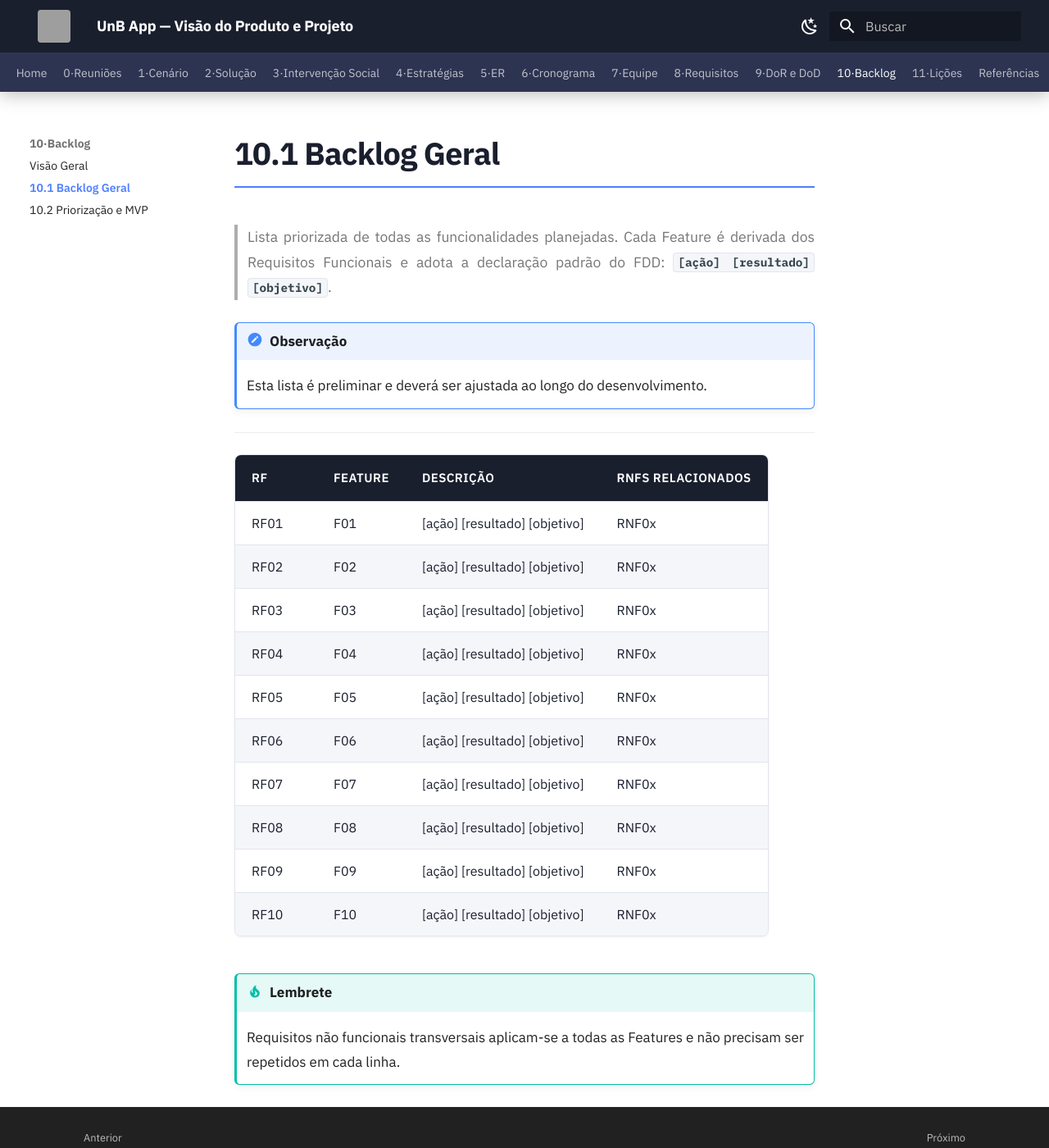
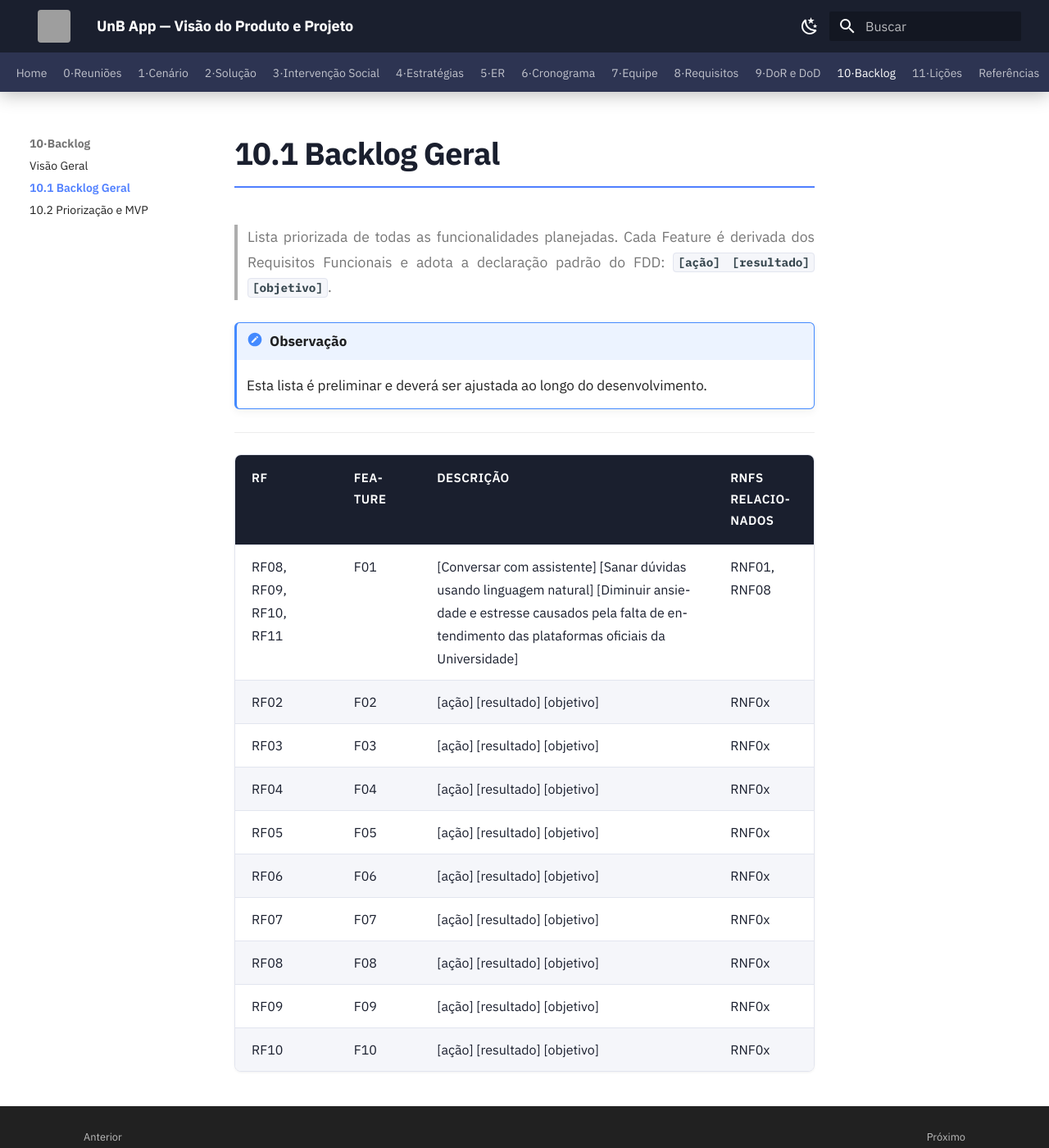
Before and after one commit to mdsreq-fga-unb/REQ-2026.1-T02-UnB-App, an MkDocs documentation site: the page built from docs/10-backlog/backlog-geral.md, in a window 1280 px wide and 1400 px high. Shown: the whole window at 82% size. Built offline with MkDocs 1.6.1 and Material for MkDocs 9.7.7, drawn with Linux system fonts in a browser that asks for light colours; grey boxes are pictures that could not be loaded.

Commit message:
fix(docs): atualiza o backlog com detalhes e descrição para a F01

```diff
--- a/docs/10-backlog/backlog-geral.md
+++ b/docs/10-backlog/backlog-geral.md
@@ -9,7 +9,7 @@
 
 | RF | Feature | Descrição | RNFs relacionados |
 |----|-----------|-----------|-------------------|
-| RF01 | F01 | [ação] [resultado] [objetivo] | RNF0x |
+| RF08, RF09, RF10, RF11 | F01 | [Conversar com assistente] [Sanar dúvidas usando linguagem natural] [Diminuir ansiedade e estresse causados pela falta de entendimento das plataformas oficiais da Universidade] | RNF01, RNF08 |
 | RF02 | F02 | [ação] [resultado] [objetivo] | RNF0x |
 | RF03 | F03 | [ação] [resultado] [objetivo] | RNF0x |
 | RF04 | F04 | [ação] [resultado] [objetivo] | RNF0x |
@@ -19,6 +19,3 @@
 | RF08 | F08 | [ação] [resultado] [objetivo] | RNF0x |
 | RF09 | F09 | [ação] [resultado] [objetivo] | RNF0x |
 | RF10 | F10 | [ação] [resultado] [objetivo] | RNF0x |
-
-!!! tip "Lembrete"
-    Requisitos não funcionais transversais aplicam-se a todas as Features e não precisam ser repetidos em cada linha.
```
